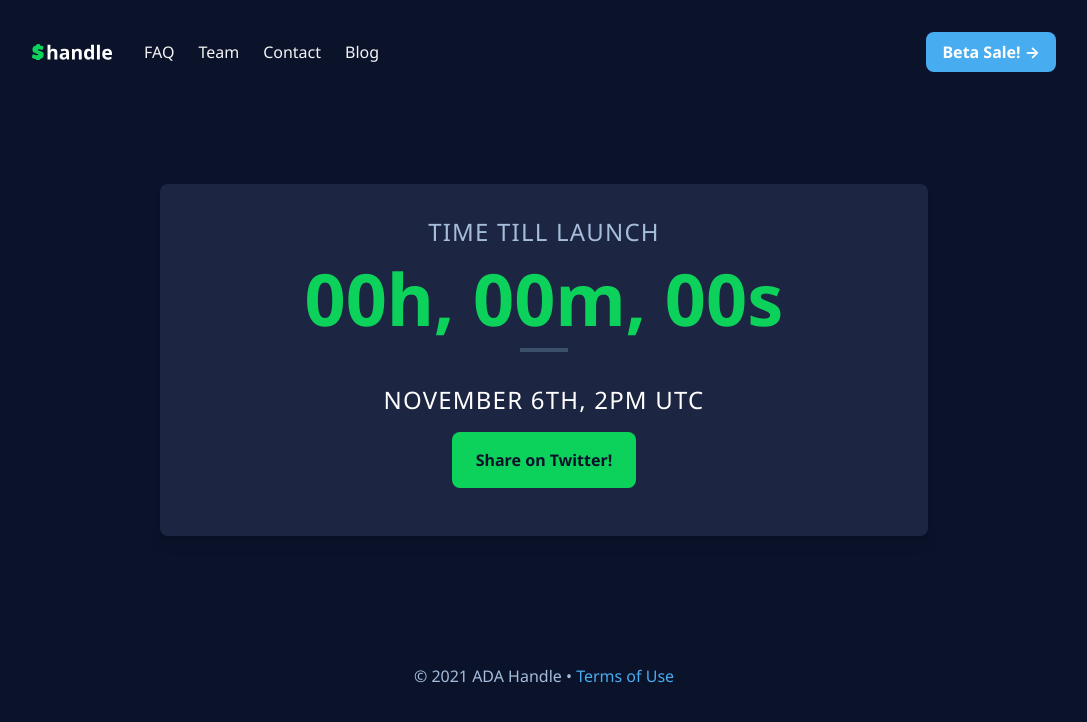
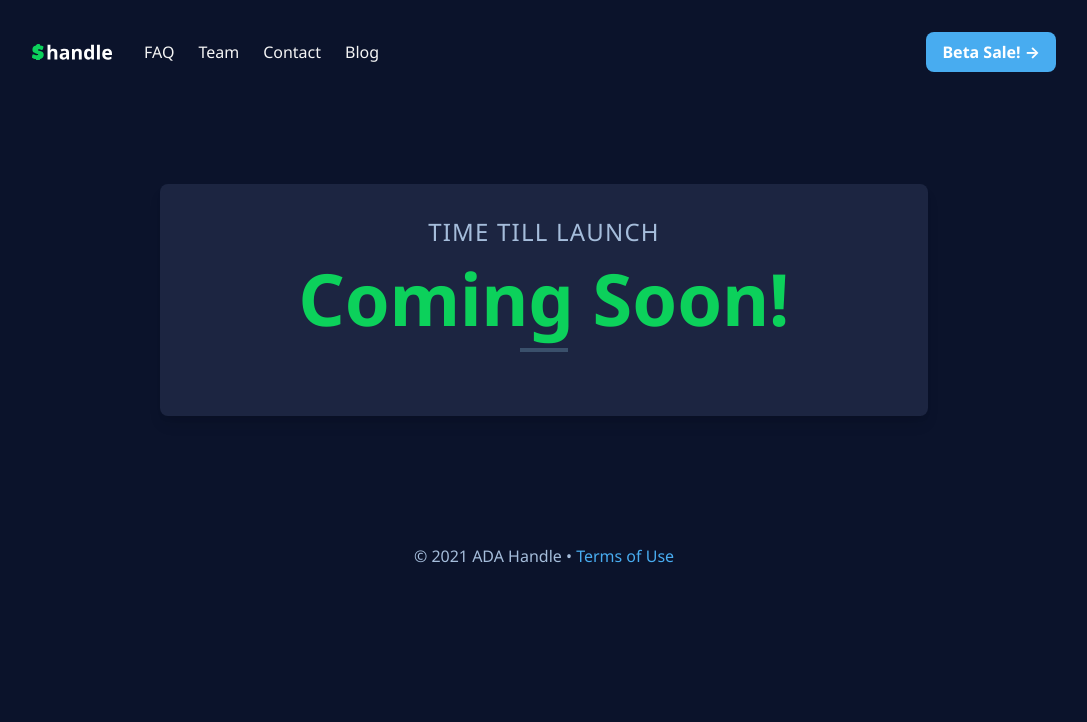
Before and after one commit to michaelbotti/poly-static, a Gatsby site: page /mint in a window 1280 px wide. Shown: the whole page, without its empty margins (96-1183 px from the left). Built offline with nearby package versions, Linux system fonts and the light colour scheme; Gatsby itself is replaced by a stand-in of ours; no server answers.

Commit message:
fix: launch page

```diff
--- a/src/pages/mint.tsx
+++ b/src/pages/mint.tsx
@@ -14,7 +14,11 @@ function MintPage() {
         <div className="grid grid-cols-12 gap-4 lg:gap-8 bg-dark-200 rounded-lg shadow-lg place-content-start p-4 lg:p-8 mb-16">
           <div className="col-span-12 h-full">
             <h2 className="font-bold text-primary-100 text-center">
-              <Countdown
+              <span className="text-dark-350 font-normal text-2xl uppercase inline-block mb-8 tracking-wider">Time Till Launch</span>
+              <span className="text-3xl my-2 lg:mt-0 lg:text-jumbo text-primary-200 block">
+                Coming Soon!
+              </span>
+              {/* <Countdown
                 date={targetDate}
                 zeroPadTime={2}
                 renderer={({
@@ -30,13 +34,13 @@ function MintPage() {
                     </span>
                   </>
                 )}
-              />
+              /> */}
             </h2>
             <hr className="w-12 border-dark-300 border-2 block my-8 mx-auto" />
-            <h4 className="text-white text-center text-lg lg:text-2xl uppercase tracking-wider">November 6th, 2pm UTC</h4>
+            {/* <h4 className="text-white text-center text-lg lg:text-2xl uppercase tracking-wider">November 6th, 2pm UTC</h4>
             <p className="text-center mt-4">
               <Button href="https://twitter.com/intent/tweet?url=https%3A%2F%2Fadahandle.com&text=@adahandle%20is%20launching%20on%20Saturday%20at%202pm%20UTC%21%20Can%27t%20wait%20to%20get%20my%20Handle%3A&hashtags=Cardano%20%24ADA" buttonStyle="primary">Share on Twitter!</Button>
-            </p>
+            </p> */}
           </div>
         </div>
       </section>
```
